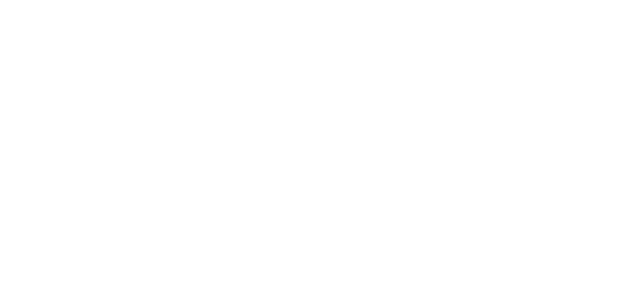
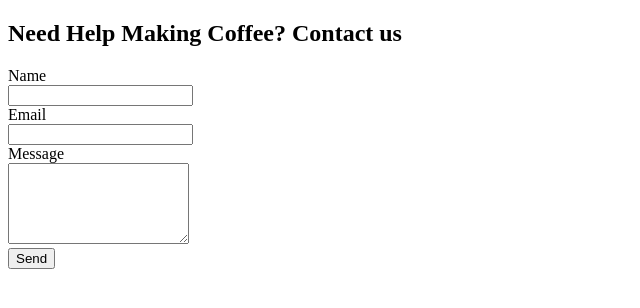
Before and after one commit to Dmytro-Soia/Static-Site, a plain HTML site: page index.html in a window 1280 px wide. Shown: the whole page, without its empty margins (0-640 px from the left). Drawn offline with Linux system fonts and the light colour scheme.

Commit message:
feat: added html structure of contact section

```diff
--- a/index.html
+++ b/index.html
@@ -7,6 +7,28 @@
     <link rel="stylesheet" href="style.css">
 </head>
 <body>
+    <div>
+        <div class = "contact">
+            <div class = "left">
+                <div class="background-bubble">
 
+                </div>
+            </div>
+            <div class = "right">
+                <h2>Need Help Making Coffee? Contact us</h2>
+                <div class = "container">
+                    <form>
+                        <label for="name">Name</label><br>
+                        <input type="text" id="name"><br>
+                        <label for="email">Email</label><br>
+                        <input type="text" id="email"><br>
+                        <label for="message">Message</label><br>
+                        <textarea id="message" name="name" rows="5"></textarea><br>
+                        <input type="submit" value="Send">
+                    </form>
+                </div>
+            </div>
+        </div>
+    </div>
 </body>
 </html>
```
